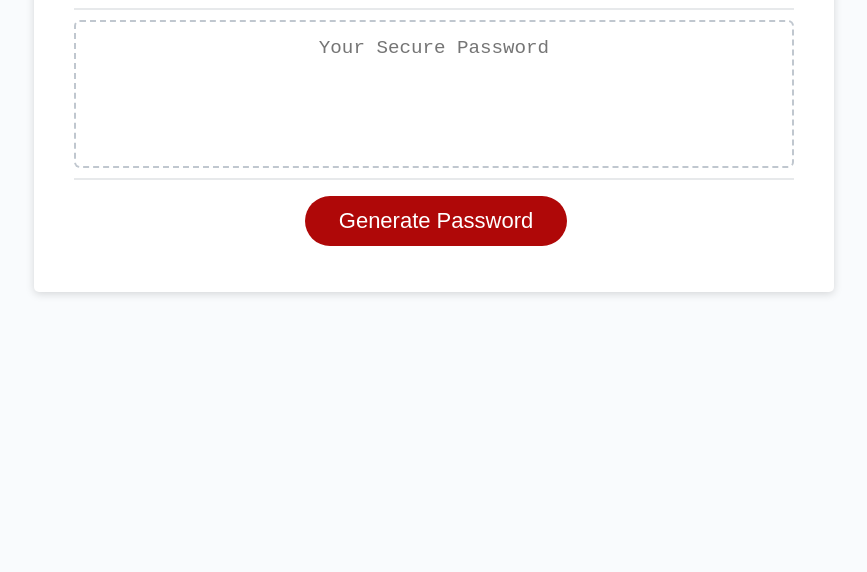
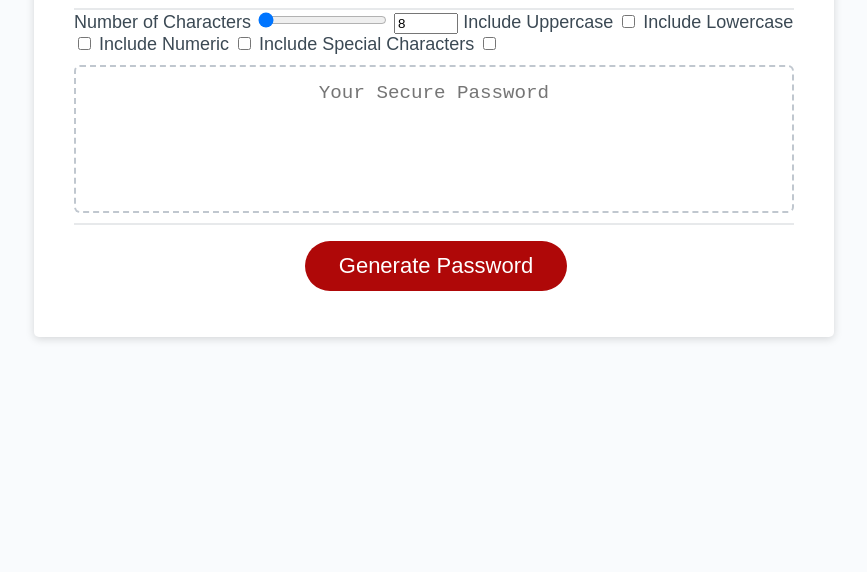
Before and after one commit to kelsieszost/passwordgenerator, a plain HTML site: page index.html in a window 1280 px wide. Shown: the part 228-800 px from the top of the page, without its empty margins (206-1073 px from the left). Drawn offline with Linux system fonts and the light colour scheme.

Commit message:
added password options

```diff
--- a/index.html
+++ b/index.html
@@ -16,6 +16,25 @@
         <div class="card-header">
           <h2>Generate a Password</h2>
         </div>
+        <form>
+          <label for="characterAmountNumber">Number of Characters</label>
+          <input type="range" min="8" max="128" value="8"
+          id="characterAmountRange">
+          <input type="number"min="8" max="128" value="8"
+          id="characterAmountNumber">
+
+          <label for="">Include Uppercase</label>
+          <input type="checkbox" id="includeUppercase">
+
+          <label for="">Include Lowercase</label>
+          <input type="checkbox" id="includeLowercase">
+
+          <label for="">Include Numeric</label>
+          <input type="checkbox" id="includeNumeric">
+
+          <label for="">Include Special Characters</label>
+          <input type="checkbox" id="includeSpecialCharacters">
+        </form>
         <div class="card-body">
           <textarea
             readonly
```
